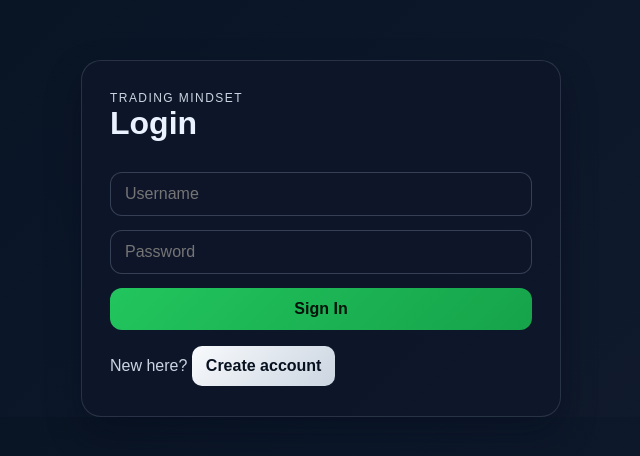
After one commit to krushna-g/deployment, a Flask app: page /login in a window 1280 px wide. The commit adds this page. Shown: the top 456 px of the page, without its empty margins (319-959 px from the left). Run offline with Flask 3, Linux system fonts and the light colour scheme; some libraries are stand-ins or nearby versions.

Commit message:
new update

```diff
--- a/app.py
+++ b/app.py
@@ -1,28 +1,126 @@
-from flask import Flask, render_template, request, redirect, url_for
+from flask import Flask, render_template, request, redirect, url_for, session
 import os
+import time
 import sqlite3
 
+try:
+    import psycopg2
+    import psycopg2.extras
+except ModuleNotFoundError:
+    psycopg2 = None
+    psycopg2_extras = None
+
+from werkzeug.security import generate_password_hash, check_password_hash
+
 app = Flask(__name__)
+app.secret_key = os.environ.get('SECRET_KEY', 'trading-mindset-secret-key')
 
-DB_PATH = os.path.join('/data', 'database.db') if os.path.exists('/data') else 'database.db'
+DB_HOST = os.environ.get('DB_HOST', 'localhost')
+DB_NAME = os.environ.get('DB_NAME', 'trading_db')
+DB_USER = os.environ.get('DB_USER', 'trading_user')
+DB_PASSWORD = os.environ.get('DB_PASSWORD', 'trading_pass')
+USE_SQLITE = os.environ.get('USE_SQLITE')
+if USE_SQLITE is None:
+    USE_SQLITE = psycopg2 is None
+else:
+    USE_SQLITE = USE_SQLITE.lower() in {'1', 'true', 'yes', 'on'}
+
+
+def get_db_connection():
+    if USE_SQLITE:
+        conn = sqlite3.connect(os.environ.get('SQLITE_DB_PATH', 'trading_app.db'))
+        conn.row_factory = sqlite3.Row
+        return conn
+
+    if psycopg2 is None:
+        raise RuntimeError('psycopg2 is not installed. Set USE_SQLITE=1 to use the local fallback database.')
+
+    last_error = None
+    for attempt in range(15):
+        try:
+            conn = psycopg2.connect(
+                host=DB_HOST,
+                dbname=DB_NAME,
+                user=DB_USER,
+                password=DB_PASSWORD,
+                port=5432,
+            )
+            conn.autocommit = True
+            return conn
+        except psycopg2.OperationalError as exc:
+            last_error = exc
+            time.sleep(2)
+
+    raise last_error
 
 
 def init_db():
-    conn = sqlite3.connect(DB_PATH)
+    conn = get_db_connection()
     cursor = conn.cursor()
-    cursor.execute('''
-        CREATE TABLE IF NOT EXISTS trading_journal (
-            id INTEGER PRIMARY KEY AUTOINCREMENT,
-            entry_date TEXT NOT NULL,
-            symbol TEXT NOT NULL,
-            setup TEXT NOT NULL,
-            profit_loss REAL NOT NULL,
-            mistakes TEXT,
-            lesson TEXT,
-            mindset TEXT,
-            notes TEXT
-        )
-    ''')
+
+    if USE_SQLITE:
+        cursor.execute('''
+            CREATE TABLE IF NOT EXISTS users (
+                id INTEGER PRIMARY KEY AUTOINCREMENT,
+                username TEXT UNIQUE NOT NULL,
+                password_hash TEXT NOT NULL
+            )
+        ''')
+
+        cursor.execute('''
+            CREATE TABLE IF NOT EXISTS trading_journal (
+                id INTEGER PRIMARY KEY AUTOINCREMENT,
+                entry_date TEXT NOT NULL,
+                symbol TEXT NOT NULL,
+                setup TEXT NOT NULL,
+                profit_loss REAL NOT NULL,
+                mistakes TEXT,
+                lesson TEXT,
+                mindset TEXT,
+                notes TEXT,
+                user_id INTEGER NOT NULL DEFAULT 1 REFERENCES users(id)
+            )
+        ''')
+
+        cursor.execute('SELECT id FROM users WHERE username = ?', ('admin',))
+        admin_user = cursor.fetchone()
+        if admin_user is None:
+            cursor.execute(
+                'INSERT INTO users (username, password_hash) VALUES (?, ?)',
+                ('admin', generate_password_hash('admin123')),
+            )
+    else:
+        cursor.execute('''
+            CREATE TABLE IF NOT EXISTS users (
+                id SERIAL PRIMARY KEY,
+                username VARCHAR(80) UNIQUE NOT NULL,
+                password_hash TEXT NOT NULL
+            )
+        ''')
+
+        cursor.execute('''
+            CREATE TABLE IF NOT EXISTS trading_journal (
+                id SERIAL PRIMARY KEY,
+                entry_date DATE NOT NULL,
+                symbol VARCHAR(50) NOT NULL,
+                setup TEXT NOT NULL,
+                profit_loss NUMERIC(10,2) NOT NULL,
+                mistakes TEXT,
+                lesson TEXT,
+                mindset TEXT,
+                notes TEXT,
+                user_id INTEGER NOT NULL DEFAULT 1 REFERENCES users(id)
+            )
+        ''')
+
+        cursor.execute("SELECT id FROM users WHERE username = %s", ('admin',))
+        admin_user = cursor.fetchone()
+        if admin_user is None:
+            cursor.execute(
+                'INSERT INTO users (username, password_hash) VALUES (%s, %s)',
+                ('admin', generate_password_hash('admin123')),
+            )
+
     conn.commit()
     conn.close()
 
@@ -32,20 +130,126 @@ with app.app_context():
 
 
 @app.route('/')
-def index():
-    conn = sqlite3.connect(DB_PATH)
-    cursor = conn.cursor()
-    cursor.execute('''
-        SELECT id, entry_date, symbol, setup, profit_loss, mistakes, lesson, mindset, notes
-        FROM trading_journal
-        ORDER BY entry_date DESC, id DESC
-    ''')
+def root():
+    if 'user_id' in session:
+        return redirect(url_for('dashboard'))
+    return redirect(url_for('login'))
+
+
+@app.route('/login', methods=['GET', 'POST'])
+def login():
+    error = None
+    if request.method == 'POST':
+        username = request.form.get('username', '').strip()
+        password = request.form.get('password', '')
+
+        if username and password:
+            conn = get_db_connection()
+            if USE_SQLITE:
+                conn.row_factory = sqlite3.Row
+                cursor = conn.cursor()
+                cursor.execute('SELECT id, password_hash FROM users WHERE username = ?', (username,))
+                user = cursor.fetchone()
+            else:
+                cursor = conn.cursor(cursor_factory=psycopg2.extras.RealDictCursor)
+                cursor.execute('SELECT id, password_hash FROM users WHERE username = %s', (username,))
+                user = cursor.fetchone()
+            conn.close()
+
+            if user and check_password_hash(user['password_hash'], password):
+                session['user_id'] = user['id']
+                session['username'] = username
+                return redirect(url_for('dashboard'))
+
+        error = 'Invalid username or password.'
+
+    return render_template('login.html', error=error)
+
+
+@app.route('/register', methods=['GET', 'POST'])
+def register():
+    error = None
+    success = None
+
+    if request.method == 'POST':
+        username = request.form.get('username', '').strip()
+        password = request.form.get('password', '')
+
+        if not username or not password:
+            error = 'Username and password are required.'
+        elif len(password) < 4:
+            error = 'Password must be at least 4 characters.'
+        else:
+            conn = get_db_connection()
+            if USE_SQLITE:
+                cursor = conn.cursor()
+                cursor.execute('SELECT id FROM users WHERE username = ?', (username,))
+                existing = cursor.fetchone()
+                if existing:
+                    error = 'This username already exists.'
+                else:
+                    cursor.execute(
+                        'INSERT INTO users (username, password_hash) VALUES (?, ?)',
+                        (username, generate_password_hash(password)),
+                    )
+                    conn.commit()
+                    conn.close()
+                    success = 'Account created successfully. You can log in now.'
+                    return render_template('login.html', success=success)
+            else:
+                cursor = conn.cursor()
+                cursor.execute('SELECT id FROM users WHERE username = %s', (username,))
+                existing = cursor.fetchone()
+                if existing:
+                    error = 'This username already exists.'
+                else:
+                    cursor.execute(
+                        'INSERT INTO users (username, password_hash) VALUES (%s, %s)',
+                        (username, generate_password_hash(password)),
+                    )
+                    conn.close()
+                    success = 'Account created successfully. You can log in now.'
+                    return render_template('login.html', success=success)
+            conn.close()
+
+    return render_template('register.html', error=error)
+
+
+@app.route('/logout')
+def logout():
+    session.clear()
+    return redirect(url_for('login'))
+
+
+@app.route('/dashboard')
+def dashboard():
+    if 'user_id' not in session:
+        return redirect(url_for('login'))
+
+    conn = get_db_connection()
+    if USE_SQLITE:
+        conn.row_factory = sqlite3.Row
+        cursor = conn.cursor()
+        cursor.execute('''
+            SELECT id, entry_date, symbol, setup, profit_loss, mistakes, lesson, mindset, notes
+            FROM trading_journal
+            WHERE user_id = ?
+            ORDER BY entry_date DESC, id DESC
+        ''', (session['user_id'],))
+    else:
+        cursor = conn.cursor(cursor_factory=psycopg2.extras.RealDictCursor)
+        cursor.execute('''
+            SELECT id, entry_date, symbol, setup, profit_loss, mistakes, lesson, mindset, notes
+            FROM trading_journal
+            WHERE user_id = %s
+            ORDER BY entry_date DESC, id DESC
+        ''', (session['user_id'],))
     entries = cursor.fetchall()
     conn.close()
 
-    total_pl = sum(float(row[4]) for row in entries)
-    positive_days = sum(1 for row in entries if float(row[4]) > 0)
-    negative_days = sum(1 for row in entries if float(row[4]) < 0)
+    total_pl = sum(float(row['profit_loss']) for row in entries)
+    positive_days = sum(1 for row in entries if float(row['profit_loss']) > 0)
+    negative_days = sum(1 for row in entries if float(row['profit_loss']) < 0)
 
     return render_template(
         'index.html',
@@ -53,11 +257,15 @@ def index():
         total_pl=total_pl,
         positive_days=positive_days,
         negative_days=negative_days,
+        username=session.get('username', 'Trader'),
     )
 
 
 @app.route('/add', methods=['POST'])
 def add_entry():
+    if 'user_id' not in session:
+        return redirect(url_for('login'))
+
     entry_date = request.form.get('entry_date')
     symbol = request.form.get('symbol', '').strip()
     setup = request.form.get('setup', '').strip()
@@ -73,16 +281,22 @@ def add_entry():
         except ValueError:
             profit_value = 0.0
 
-        conn = sqlite3.connect(DB_PATH)
+        conn = get_db_connection()
         cursor = conn.cursor()
-        cursor.execute('''
-            INSERT INTO trading_journal (entry_date, symbol, setup, profit_loss, mistakes, lesson, mindset, notes)
-            VALUES (?, ?, ?, ?, ?, ?, ?, ?)
-        ''', (entry_date, symbol, setup, profit_value, mistakes, lesson, mindset, notes))
-        conn.commit()
+        if USE_SQLITE:
+            cursor.execute('''
+                INSERT INTO trading_journal (entry_date, symbol, setup, profit_loss, mistakes, lesson, mindset, notes, user_id)
+                VALUES (?, ?, ?, ?, ?, ?, ?, ?, ?)
+            ''', (entry_date, symbol, setup, profit_value, mistakes, lesson, mindset, notes, session['user_id']))
+            conn.commit()
+        else:
+            cursor.execute('''
+                INSERT INTO trading_journal (entry_date, symbol, setup, profit_loss, mistakes, lesson, mindset, notes, user_id)
+                VALUES (%s, %s, %s, %s, %s, %s, %s, %s, %s)
+            ''', (entry_date, symbol, setup, profit_value, mistakes, lesson, mindset, notes, session['user_id']))
         conn.close()
 
-    return redirect(url_for('index'))
+    return redirect(url_for('dashboard'))
 
 
 if __name__ == '__main__':
--- a/requirements.txt
+++ b/requirements.txt
@@ -1,3 +1,4 @@
 flask==3.0.3
 gunicorn==22.0.0
 werkzeug==3.0.3
+psycopg2-binary==2.9.9
--- a/static/style.css
+++ b/static/style.css
@@ -21,6 +21,12 @@ body {
     align-items: center;
     gap: 20px;
     margin-bottom: 24px;
+}
+
+.top-actions {
+    display: flex;
+    align-items: center;
+    gap: 14px;
 }
 
 .eyebrow {
@@ -53,6 +59,87 @@ h1 {
     text-transform: uppercase;
     letter-spacing: 0.1em;
     color: #a5f3fc;
+}
+
+.logout-btn,
+.auth-link {
+    display: inline-block;
+    text-decoration: none;
+    color: #07111f;
+    background: linear-gradient(135deg, #f8fafc, #cbd5e1);
+    border-radius: 10px;
+    padding: 11px 14px;
+    font-weight: 700;
+}
+
+.auth-wrapper {
+    max-width: 480px;
+    margin: 60px auto 0;
+    background: rgba(15, 23, 42, 0.85);
+    border: 1px solid rgba(148, 163, 184, 0.2);
+    border-radius: 20px;
+    padding: 30px 28px;
+    box-shadow: 0 16px 36px rgba(2, 6, 23, 0.3);
+}
+
+.auth-card {
+    display: flex;
+    flex-direction: column;
+    gap: 16px;
+}
+
+.auth-card h2 {
+    margin: 0 0 6px;
+    font-size: 2rem;
+}
+
+.auth-card p {
+    margin: 0;
+    color: #cbd5e1;
+}
+
+.auth-form {
+    display: flex;
+    flex-direction: column;
+    gap: 14px;
+    margin-top: 8px;
+}
+
+.auth-form input {
+    width: 100%;
+    padding: 12px 14px;
+    border-radius: 12px;
+    border: 1px solid rgba(148, 163, 184, 0.3);
+    background: rgba(15, 23, 42, 0.6);
+    color: #f8fafc;
+}
+
+.auth-form button {
+    padding: 12px 14px;
+    border: none;
+    border-radius: 12px;
+    background: linear-gradient(135deg, #22c55e, #16a34a);
+    color: #04120a;
+    font-weight: 700;
+    cursor: pointer;
+}
+
+.message {
+    padding: 10px 12px;
+    border-radius: 10px;
+    font-size: 0.95rem;
+}
+
+.message.error {
+    background: rgba(239, 68, 68, 0.12);
+    border: 1px solid rgba(239, 68, 68, 0.35);
+    color: #fecaca;
+}
+
+.message.success {
+    background: rgba(34, 197, 94, 0.12);
+    border: 1px solid rgba(34, 197, 94, 0.35);
+    color: #bbf7d0;
 }
 
 .stats-grid {
@@ -258,7 +345,8 @@ textarea:focus {
         grid-template-columns: 1fr;
     }
 
-    .topbar {
+    .topbar,
+    .top-actions {
         flex-direction: column;
         align-items: flex-start;
     }
--- /dev/null
+++ b/templates/login.html
@@ -0,0 +1,34 @@
+<!DOCTYPE html>
+<html lang="en">
+<head>
+    <meta charset="UTF-8">
+    <meta name="viewport" content="width=device-width, initial-scale=1.0">
+    <title>Trading Mindset Login</title>
+    <link rel="stylesheet" href="{{ url_for('static', filename='style.css') }}">
+</head>
+<body>
+    <div class="auth-wrapper">
+        <div class="auth-card">
+            <div>
+                <p class="eyebrow">Trading Mindset</p>
+                <h2>Login</h2>
+            </div>
+
+            {% if error %}
+            <div class="message error">{{ error }}</div>
+            {% endif %}
+            {% if success %}
+            <div class="message success">{{ success }}</div>
+            {% endif %}
+
+            <form class="auth-form" method="POST" action="{{ url_for('login') }}">
+                <input type="text" name="username" placeholder="Username" required>
+                <input type="password" name="password" placeholder="Password" required>
+                <button type="submit">Sign In</button>
+            </form>
+
+            <p>New here? <a class="auth-link" href="{{ url_for('register') }}">Create account</a></p>
+        </div>
+    </div>
+</body>
+</html>
```
Also changed, not shown: docker-compose.yml (added, +51 -0 lines), templates/index.html (+16 -13 lines), templates/register.html (added, +31 -0 lines), database.db, trading_app.db (added), 2 other files.
